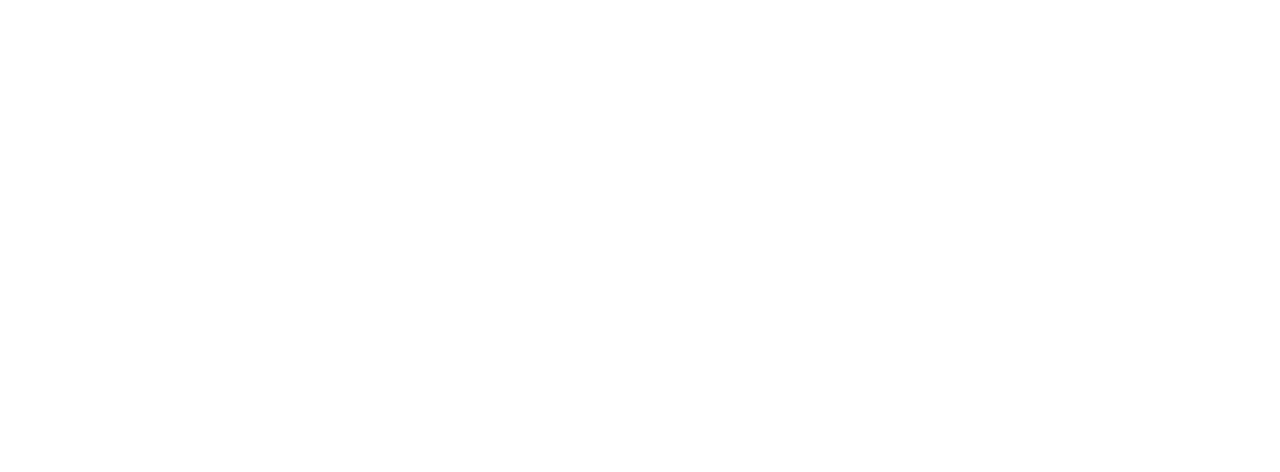
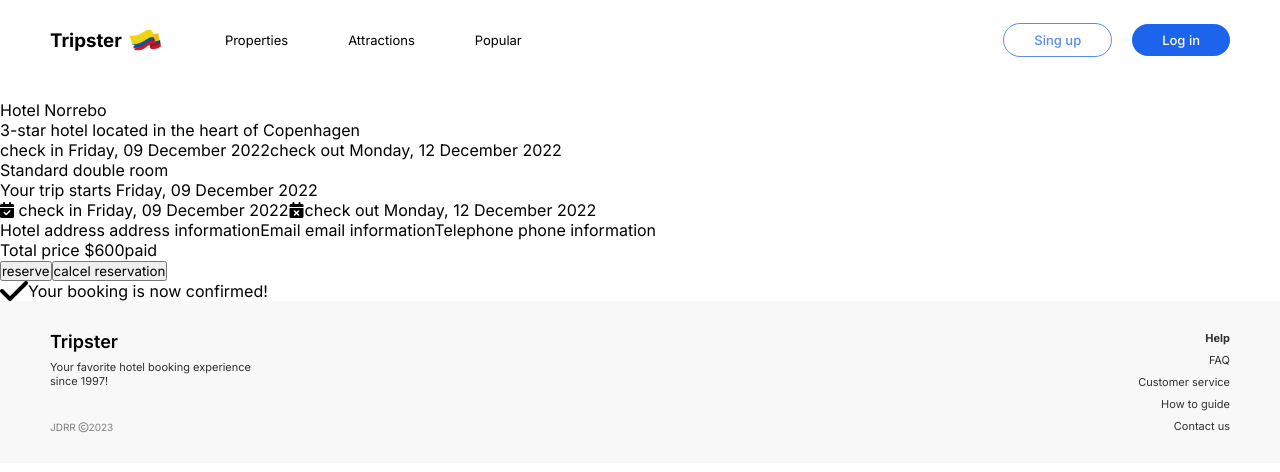
Before and after one commit to juandavid3196/hotelbookingapp, an Angular app: page /reservation in a window 1280 px wide. Before the commit this address led to /. Shown: the top 472 px of the page. Built offline with nearby package versions, Linux system fonts and the light colour scheme.

Commit message:
reservation module, reservation component structure

```diff
--- a/src/app/app-routing.module.ts
+++ b/src/app/app-routing.module.ts
@@ -5,7 +5,9 @@
   {path:'', loadChildren: ()=> import('./shared/modules/home-module/home-module.module').then(m=>m.HomeModuleModule)},
   {path:'search', loadChildren: ()=> import('./shared/modules/search-module/search-module.module').then(m=>m.SearchModuleModule)},
   {path:'details', loadChildren:()=> import('./shared/modules/details-module/details.module').then(m => m.DetailsModule)},
-  {path:'book',loadChildren:()=> import('./shared/modules/book-module/book-module.module').then(m=>m.BookModuleModule)}
+  {path:'book',loadChildren:()=> import('./shared/modules/book-module/book-module.module').then(m=>m.BookModuleModule)},
+  {path:'reservation',loadChildren:()=> import('./shared/modules/reservation-module/reservation-module.module').then(m=>m.ReservationModuleModule)},
+
 ];
 
 @NgModule({
--- /dev/null
+++ b/src/app/shared/modules/reservation-module/reservation/reservation.component.html
@@ -0,0 +1,50 @@
+<app-nav />
+<div class="main-container">
+    <div class="left-side">
+        <section class="card-section">
+            <div class="card-container">
+                <img src="" alt="">
+                <div class="card-top">
+                    <div class="hotel-title">Hotel Norrebo</div>
+                    <div class="hotel-description">3-star hotel located in the heart of Copenhagen</div>
+                </div>
+                <div class="card-dates">
+                    <span class="check-data">check in <span class="date">Friday, 09 December 2022</span></span>
+                    <span class="check-data">check out <span class="date">Monday, 12 December 2022</span></span>
+                </div>
+                <span class="separator"></span>
+                <span class="room-type">Standard double room</span>
+            </div>
+        </section>
+        <section class="check-section">
+            <span class="date-message">Your trip starts Friday, 09 December 2022</span>
+            <div class="check-box">
+                <span class="check-final-data"><i class="fa-solid fa-calendar-check"></i> check in <span class="date">Friday, 09 December 2022</span></span>
+                <span class="check-final-data"><i class="fa-solid fa-calendar-xmark"></i>check out <span class="date">Monday, 12 December 2022</span></span>
+            </div>
+        </section>
+        <span class="separator"></span>
+        <section class="info-section">
+            <span class="info-type">Hotel address <span class="info-message">address information</span></span>
+            <span class="info-type">Email <span class="info-message">email information</span></span>
+            <span class="info-type">Telephone <span class="info-message">phone information</span></span>
+        </section>
+        <span class="separator"></span>
+        <section class="price-section">
+            <span class="info-type">Total price
+                <span class="info-message">$600</span>
+                <span class="price-state">paid</span>
+            </span>
+        </section>
+        <span class="separator"></span>
+        <div class="buttons-box">
+            <button class="btn-reserve">reserve</button>
+            <button class="btn-calcel">calcel reservation</button>
+        </div>
+    </div>
+    <div class="right-side">
+        <span class="ckeck-circle"><i class="fa-solid fa-check fa-2xl"></i></span>
+        <span class="check-message">Your booking is now confirmed!</span>
+    </div>
+</div>
+<app-footer />
```
Also changed, not shown: src/app/shared/modules/reservation-module/reservation-module-routing.module.ts (added, +13 -0 lines), src/app/shared/modules/reservation-module/reservation-module.module.ts (added, +19 -0 lines), src/app/shared/modules/reservation-module/reservation/reservation.component.ts (added, +10 -0 lines), src/app/shared/modules/reservation-module/reservation/reservation.component.scss (added).
